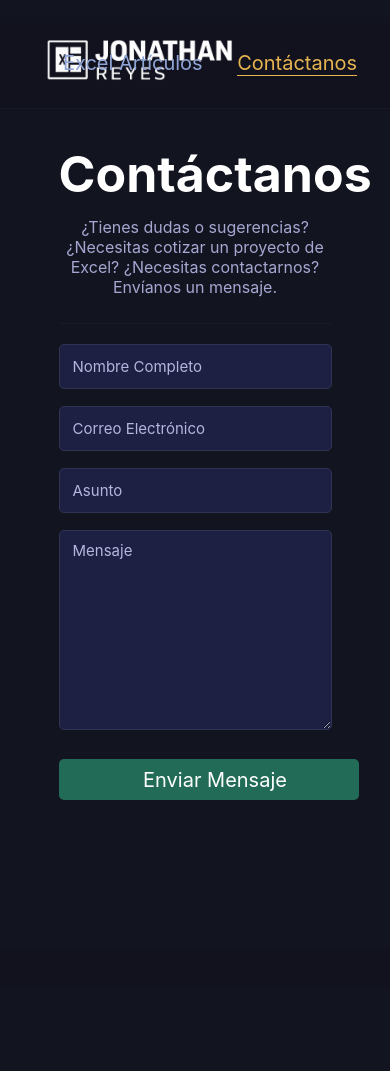
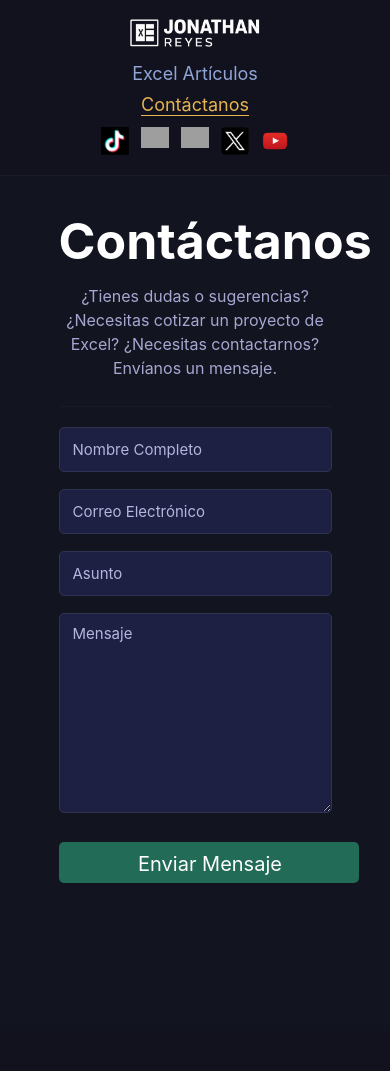
Before and after one commit to JonathanReyes24/jonathan-pagina, a Flask app: page /contacto/ in a window 390 px wide. Before the commit the page ends 800 px from the top, so only its background shows below. Run offline with Flask 3, Linux system fonts and the light colour scheme; some libraries are stand-ins or nearby versions; grey boxes are pictures that could not be loaded.

Commit message:
Responsivo

```diff
--- a/proyecto/config.py
+++ b/proyecto/config.py
@@ -1,6 +1,6 @@
 import os
 class Config:
-    DEBUG = False
+    DEBUG = True
     SECRET_KEY = os.getenv("SECRET_KEY")   # "b4f1c9e2a7d84c1f93a2e7b6d1c4f8a9e3b7c2d1f4a8b6c3d9e1f2a7c4b8d3e"
     SQLALCHEMY_DATABASE_URI = os.getenv("DATABASE_URL")   # "postgresql+psycopg2://postgres:12345@localhost:5433/posts"
     CKEDITOR_PKG_TYPE="full"
--- a/proyecto/static/css/style.css
+++ b/proyecto/static/css/style.css
@@ -8,49 +8,115 @@
     background-color: #121420;
 }
 
-/* BARRA DE NAVEGACIÓN */
-nav{
-    width:100%;
-    height: 85px;
+/* NAVBAR — ESCRITORIO */
+nav {
+    max-width: 100%;
     background-color: #11121e;
-    margin-top: 23px;
     border-bottom: 1px solid #181a28;
-    /*font-family:'Trebuchet MS', 'Lucida Sans Unicode', 'Lucida Grande', 'Lucida Sans', Arial, sans-serif;*/
+    padding: 18px 40px;
+    display: flex;
+    justify-content: space-between;
+    align-items: center;
 }
-nav img#logo{
+
+/* LOGO */
+nav img#logo {
     width: 200px;
-    position: absolute;
-    top: 34;
-    left: 40px;
 }
-nav ul{
-    height: 80px;
-    text-align: center;
+
+/* MENÚ */
+nav ul {
+    list-style: none;
+    display: flex;
+    gap: 30px;
 }
-nav ul li{
-    display:inline;
-    margin-left: 30px;
+
+nav ul li a {
+    color: #8fa5d6;
+    text-decoration: none;
     font-size: 20px;
-    position:relative;
-    top: 28;
 }
-nav ul li a{
-    color: white;
-    text-decoration: none;
-    color: #8fa5d6;
-}
-nav #redes{
-    position: absolute;
-    left: 1120;
-    top: 10;
-}
-nav #redes img{
-    width: 40px;
-}
-.activo{
+
+.activo {
     color: #e6b450;
     border-bottom: 1px solid #e6b450;
 }
+
+/* REDES */
+nav #redes {
+    display: flex;
+    gap: 12px;
+}
+
+nav #redes img {
+    width: 40px;
+}
+
+/* ============================
+   TABLET — Mantener estructura mientras quepa
+   ============================ */
+@media (max-width: 1024px) {
+
+    nav {
+        padding: 15px 20px;
+    }
+
+    nav img#logo {
+        width: 170px;
+    }
+
+    nav ul li a {
+        font-size: 18px;
+    }
+
+    nav #redes img {
+        width: 32px;
+    }
+}
+
+/* ============================
+   CUANDO YA NO QUEPA (tablet estrecha)
+   ============================ */
+@media (max-width: 850px) {
+
+    nav {
+        flex-direction: column;
+        gap: 12px;
+        padding-bottom: 20px;
+    }
+
+    nav ul {
+        justify-content: center;
+    }
+
+    nav #redes {
+        justify-content: center;
+    }
+}
+
+/* ============================
+   MÓVIL
+   ============================ */
+@media (max-width: 600px) {
+
+    nav img#logo {
+        width: 140px;
+    }
+
+    nav ul {
+        flex-direction: column;
+        gap: 10px;
+    }
+
+    nav ul li {
+        text-align: center;
+    }
+
+    nav #redes img {
+        width: 28px;
+    }
+}
+
 
 /*    SLIDER        */
 #slider{
@@ -283,6 +377,63 @@
     top:5;
     color: #171a34;
 }
+/* ============================
+   CONTACTO — TABLET
+   ============================ */
+@media (max-width: 1024px) {
+
+    #contacto {
+        width: 85%;
+    }
+
+    #contacto h2 {
+        font-size: 42px;
+    }
+
+    #contacto p {
+        font-size: 18px;
+        padding: 18px 10px;
+    }
+}
+
+/* ============================
+   CONTACTO — MÓVIL
+   ============================ */
+@media (max-width: 600px) {
+
+    #contacto {
+        width: 92%;
+        margin-bottom: 80px;
+    }
+
+    #contacto h2 {
+        font-size: 32px;
+        margin-top: 25px;
+    }
+
+    #contacto p {
+        font-size: 16px;
+        line-height: 24px;
+        padding: 15px 5px;
+    }
+
+    #contacto input,
+    #contacto textarea {
+        font-size: 14px;
+        padding: 10px;
+    }
+
+    #contacto textarea {
+        height: 160px;
+    }
+
+    #contacto input[type=submit] {
+        width: 100%;
+        font-size: 18px;
+        height: 45px;
+    }
+}
+
 
 /* PIE DE PÁGINA */
 footer{
--- a/proyecto/templates/base.html
+++ b/proyecto/templates/base.html
@@ -5,6 +5,7 @@
     <title>Jonathan Reyes - {% block title %}{% endblock %}</title>
     <link rel="stylesheet" href={{url_for('static',filename='css/style.css')}}>
     <link rel="icon" href="{{url_for('static',filename='img/Logo.svg')}}" type="image/png">
+    <meta name="viewport" content="width=device-width, initial-scale=1">
 </head>
 <body>
     <nav>
--- a/proyecto/templates/posts.html
+++ b/proyecto/templates/posts.html
@@ -14,12 +14,12 @@
         {% for post in posts|reverse %}
         <div class="post">
             <div id="izquierdo">
-                <a href="{{url_for('posts.post',url=post.url)}}"><h2>{{post.title}}</h2></a>
-                <a href="{{url_for('posts.post',url=post.url)}}"><button>Leer</button></a>
+                <a href="{{url_for('posts.post',url=post.url)}}"><h2>{{post.title if post.title|length <=70 else post.title[0:70]+" ..."}}</h2></a>
                 <div id="contenido">
-                    <p>{{(post.content[0:300] | safe)+" ..."}}</p>
+                    <p>{{(post.content[0:200] | safe)+" ..."}}</p>
                 </div>
                 <p id="autor-fecha">Por Jonathan Reyes <span>| {{post.created.strftime("%d de %B %Y")}}</span></p>
+                <a href="{{url_for('posts.post',url=post.url)}}"><button>Leer</button></a>
             </div>
             <div id="imagen-post">
                 <a href="{{url_for('posts.post',url=post.url)}}"><img src="{{post.photo}}" alt="{{post.title}}"></a>
```
Also changed, not shown: other parts of proyecto/static/css/style.css (+34 -6 lines).
